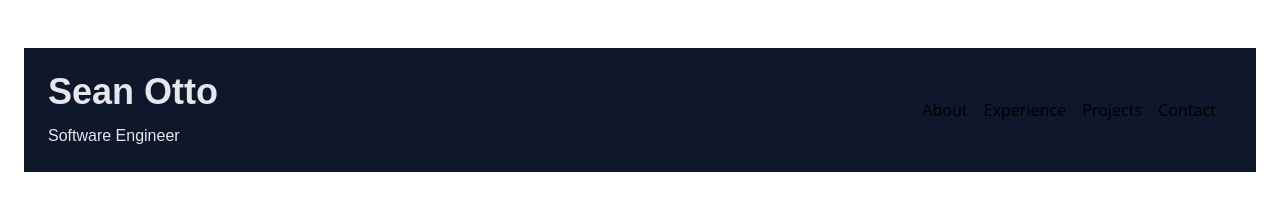
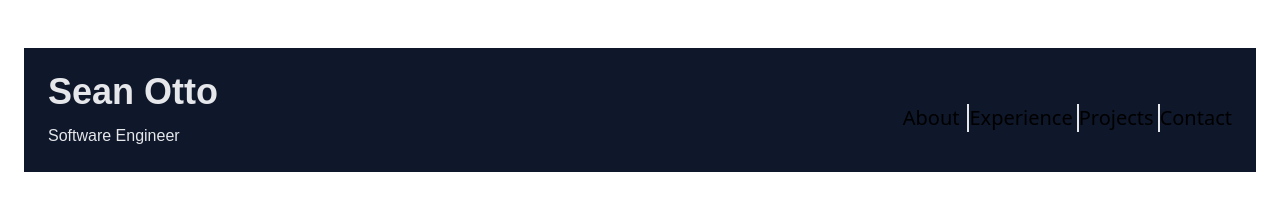
Before and after one commit to seanj29/portfolio, a Gatsby site: page / in a window 1280 px wide. Shown: the top 222 px of the page. Built offline with nearby package versions, Linux system fonts and the light colour scheme; Gatsby itself is replaced by a stand-in of ours.

Commit message:
adding more styles

```diff
--- a/src/components/nav.tsx
+++ b/src/components/nav.tsx
@@ -4,7 +4,7 @@ import Header from "./header"
 const Navbar = () =>{
 
     return (
-    <nav className="flex items-center justify-between flex-wrap p-6 bg-slate-900">
+    <nav className="flex items-center justify-between flex-wrap p-6 bg-slate-900 position lg:sticky lg:top-2">
         <div>
             <Header/>
         </div>
@@ -15,24 +15,24 @@ const Navbar = () =>{
                 </svg>
             </button>
         </div>
-        <div className="w-full block mt-4 flex lg:w-auto lg:justify-end lg:mt-0">
-            <ul className="flex-grow flex">
-                <li className="mr-4 lg:inline-block">
+        <div className="w-full justify-center block text-3xl lg:text-xl mt-4 flex lg:w-auto lg:justify-end">
+            <ul className="block divide-y-2 lg:divide-y-0 lg:divide-x-2">
+                <li className="lg:inline-block lg:ml-2">
                     <Link to="#" className="hover:text-white hover:underline">
                         About
                     </Link>
                 </li>
-                <li className="mr-4 lg:inline-block">
+                <li className="lg:inline-block lg:ml-2">
                     <Link to="#" className="hover:text-white hover:underline">
                         Experience
                     </Link>
                 </li>
-                <li className="mr-4 lg:inline-block">
+                <li className="lg:inline-block lg:ml-1">
                     <Link to="#" className="hover:text-white hover:underline">
                         Projects
                     </Link>
                 </li>
-                <li className="mr-4 lg:inline-block">
+                <li className="lg:inline-block lg:ml-1">
                     <Link to="#" className="hover:text-white hover:underline">
                         Contact
                     </Link>
```
